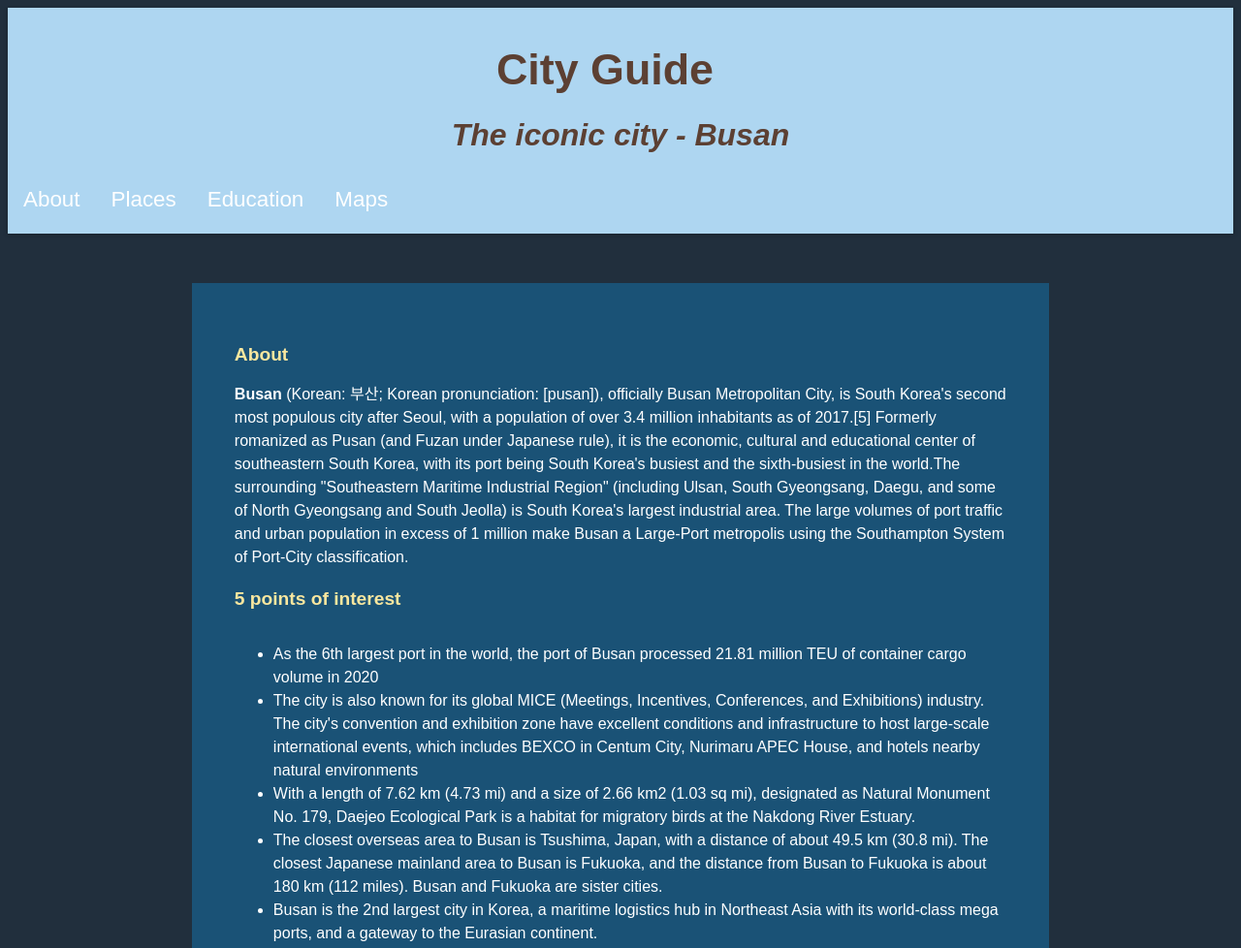
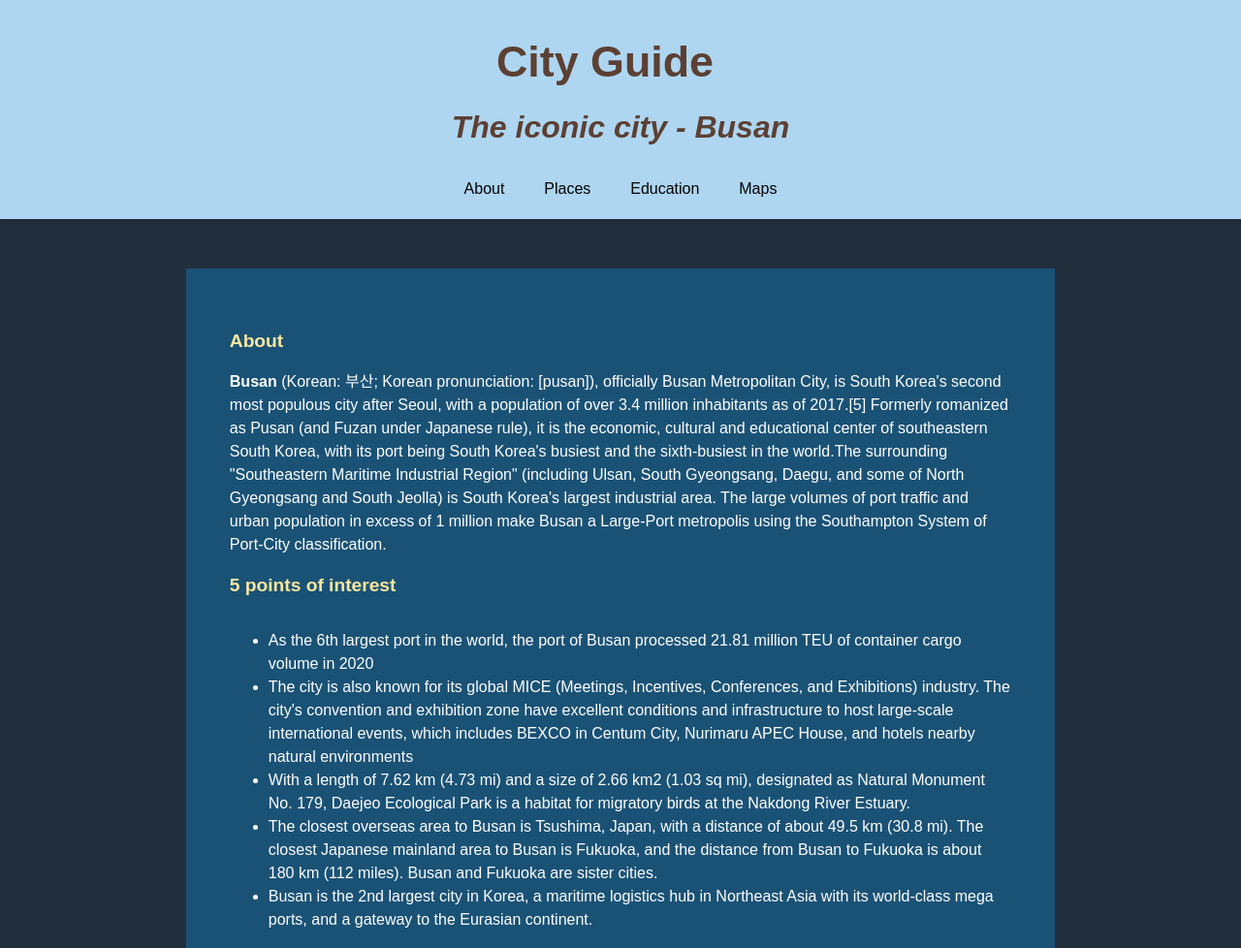
Before and after one commit to cse204-2024/03-city-guide-KateKimdo, a plain HTML site: page index.html in a window 1280 px wide. Shown: the top 978 px of the page at 97% size. Drawn offline with Linux system fonts and the light colour scheme; a web font is replaced by a local one.

Commit message:
Final commit on Feb 6 Tues

```diff
--- a/css/styles.css
+++ b/css/styles.css
@@ -7,6 +7,7 @@ body{
   background-color: #212F3D;
   color: white;
   font-weight:200;
+  margin:0;
 }
 
 header{
@@ -26,28 +27,28 @@ header{
 
 .navbar ul {
   list-style-type: none;
+  padding: 0;
   margin: 0;
-  padding: 0;
-  overflow: hidden;
-
+  text-align: center;
 }
 
 .navbar li {
-  float: left;
+  display: inline-block;
 }
 
 .navbar li a {
   display: block;
-  color: white;
-  text-align: center;
   padding: 14px 16px;
   text-decoration: none;
-  font-size: 0.7rem;
+  color: black;
+  font-size: 0.5rem;
 }
 
 .navbar li a:hover {
-  background-color: #111;
+  background-color: #212F3D;
+  color: white;
 }
+
 
 
 h1{
@@ -90,8 +91,6 @@ article{
 
 section{
   font-size: 35px;
-  padding-top: 20px;
-  padding-bottom: 20px;
 }
 
 section.section1, section.section4{
```
